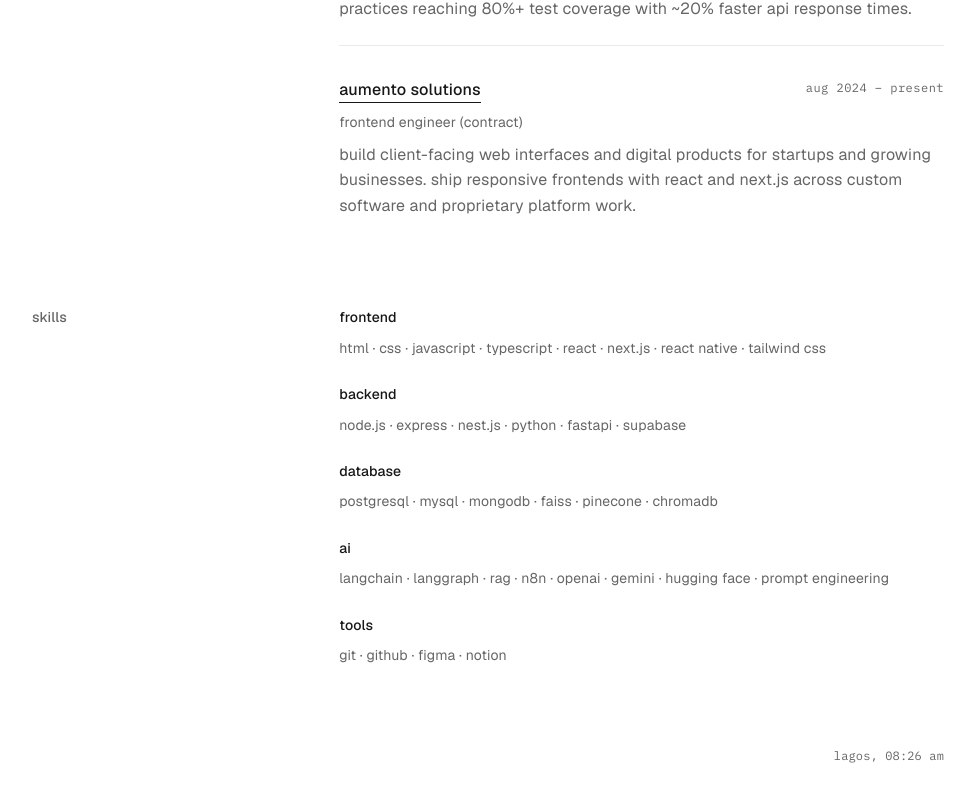
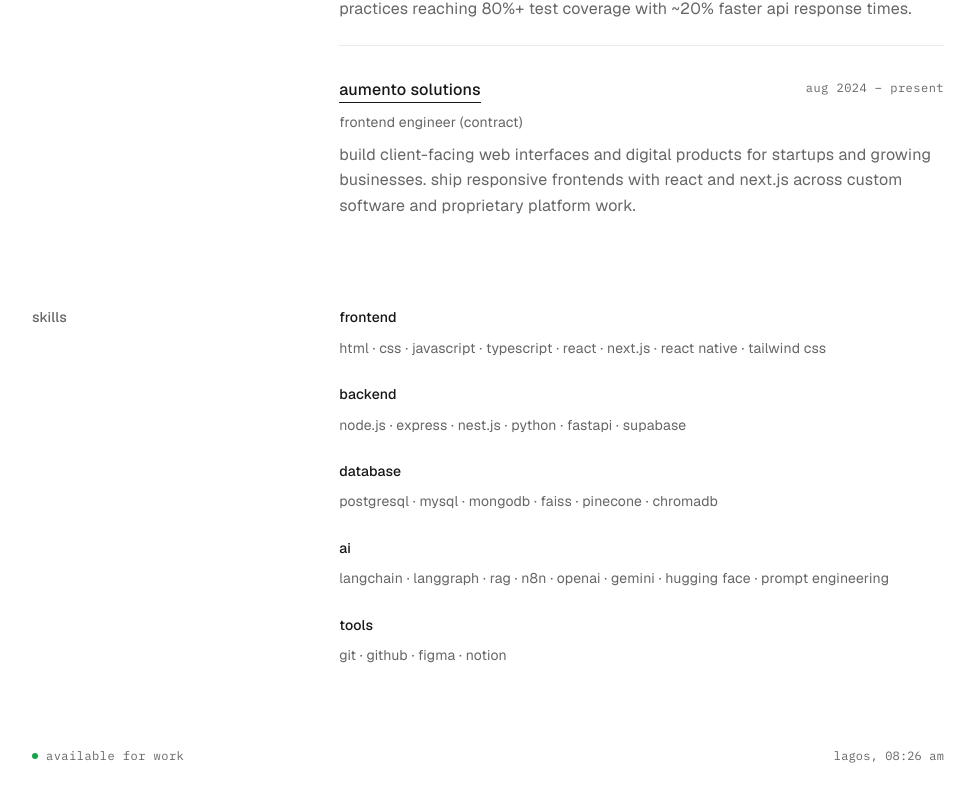
Before and after one commit to 1FarukDev/new-porfolio, a Next.js app: page / in a window 1280 px wide. Shown: the part 1386-2188 px from the top of the page, without its empty margins (152-1127 px from the left). Built offline with nearby package versions, Linux system fonts and the light colour scheme; no server answers.

Commit message:
core: did some ui updates

```diff
--- a/src/app/components/footer.tsx
+++ b/src/app/components/footer.tsx
@@ -23,7 +23,14 @@ function Footer() {
 
   return (
     <main className="mt-20 mb-4">
-      <div className="text-xs font-mono text-[var(--text-secondary)] flex justify-end items-center gap-2">
+      <div className="text-xs font-mono text-[var(--text-secondary)] flex justify-between items-center gap-4">
+        <span className="inline-flex items-center gap-2">
+          <span
+            className="h-1.5 w-1.5 rounded-full bg-[var(--contrib-3)]"
+            aria-hidden="true"
+          />
+          available for work
+        </span>
         <p>lagos, {currentTime}</p>
       </div>
     </main>
```
